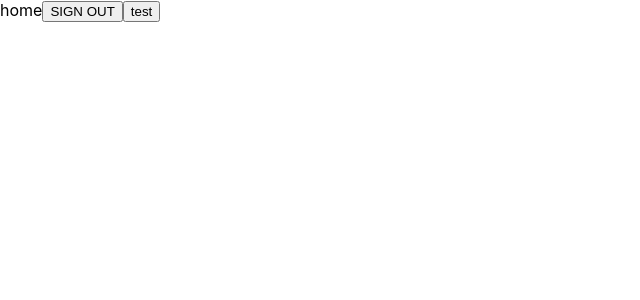
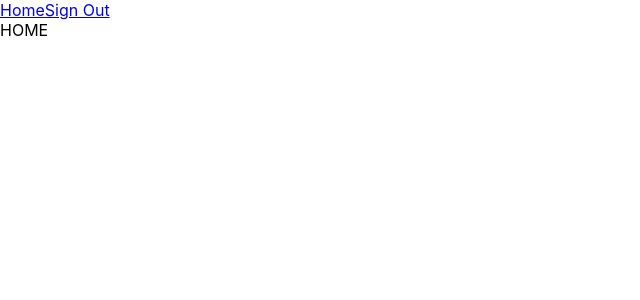
Before and after one commit to AdinaMatusoiu/ResourcesAllocation, a React (Create React App) app in the folder client/: page / in a window 1280 px wide. Shown: the top 300 px of the page, without its empty margins (0-640 px from the left). Built offline with nearby package versions, Linux system fonts and the light colour scheme.

Commit message:
added navbar

```diff
--- a/client/src/App.js
+++ b/client/src/App.js
@@ -10,11 +10,13 @@ import Register from './components/views/Register';
 import Login from './components/views/Login';
 import Home from './components/views/Home';
 import Protected from './components/Protected';
+import Navbar from './components/Navbar';
 
 export default class App extends React.Component {
   render() {
     return (
       <Router history={history}>
+        <Navbar />
         <Switch>
           <Route path="/" exact>
             <Home />
--- /dev/null
+++ b/client/src/components/Navbar.js
@@ -0,0 +1,12 @@
+import React from 'react';
+import { Link } from 'react-router-dom';
+
+export default class Navbar extends React.Component {
+
+    render() {
+        return (<>
+            <Link to="/home">Home</Link>
+            <Link to="/login">Sign Out</Link>
+        </>)
+    }
+}
--- a/client/src/components/views/Home.js
+++ b/client/src/components/views/Home.js
@@ -16,12 +16,7 @@ export default class Home extends React.Component {
     render() {
         return (
             <div>
-                home
-                <button onClick={this.logout.bind(this)}>SIGN OUT</button>
-                <button onClick={() => {
-                    http.get('/users/test').then(response => console.log(response))
-                        .catch(error => console.log(error));
-                }}>test</button>
+                HOME
             </div>
         )
     }
```
Also changed, not shown: 1 other file (tests, documents, lock files or other folders).
